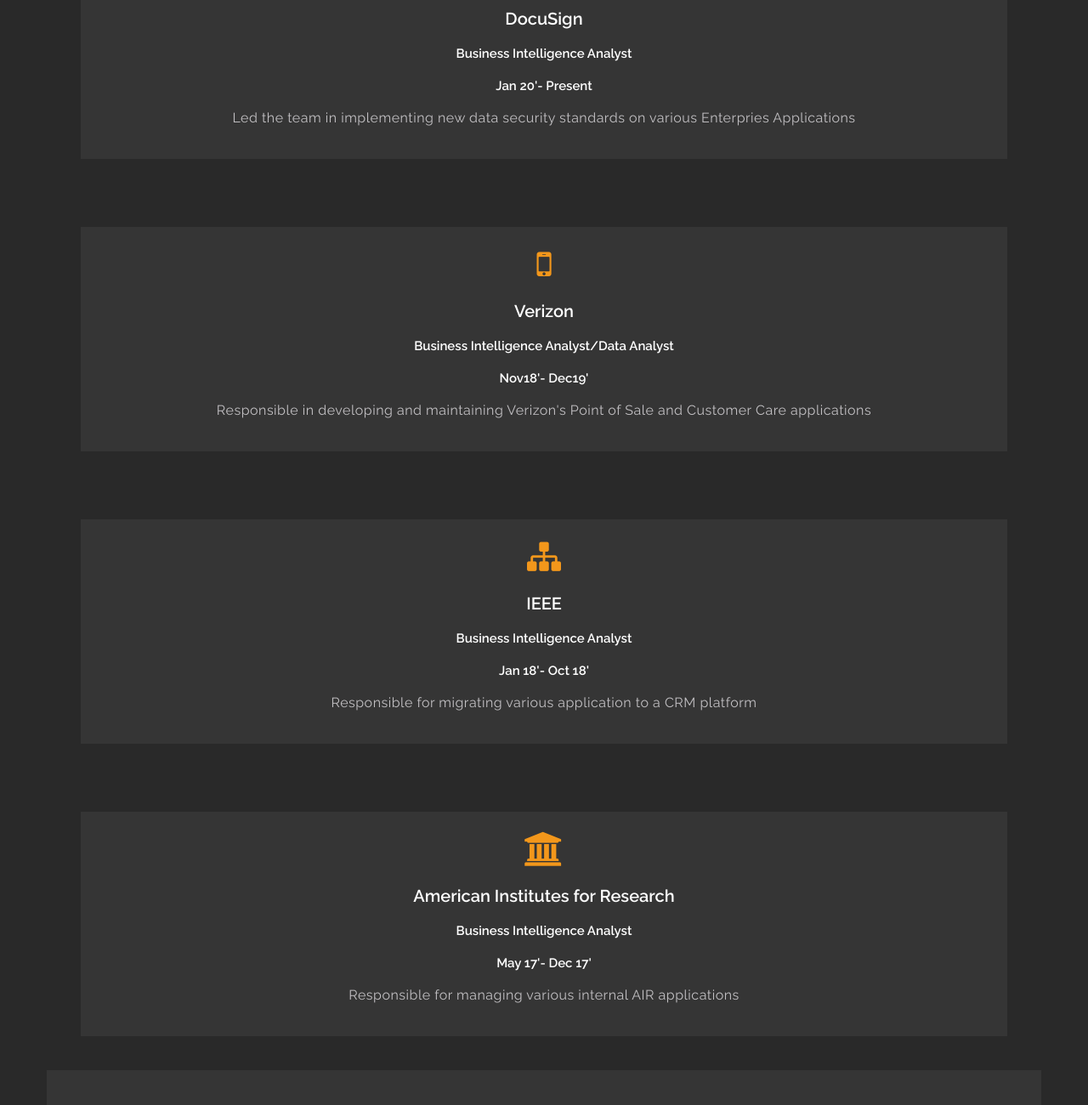
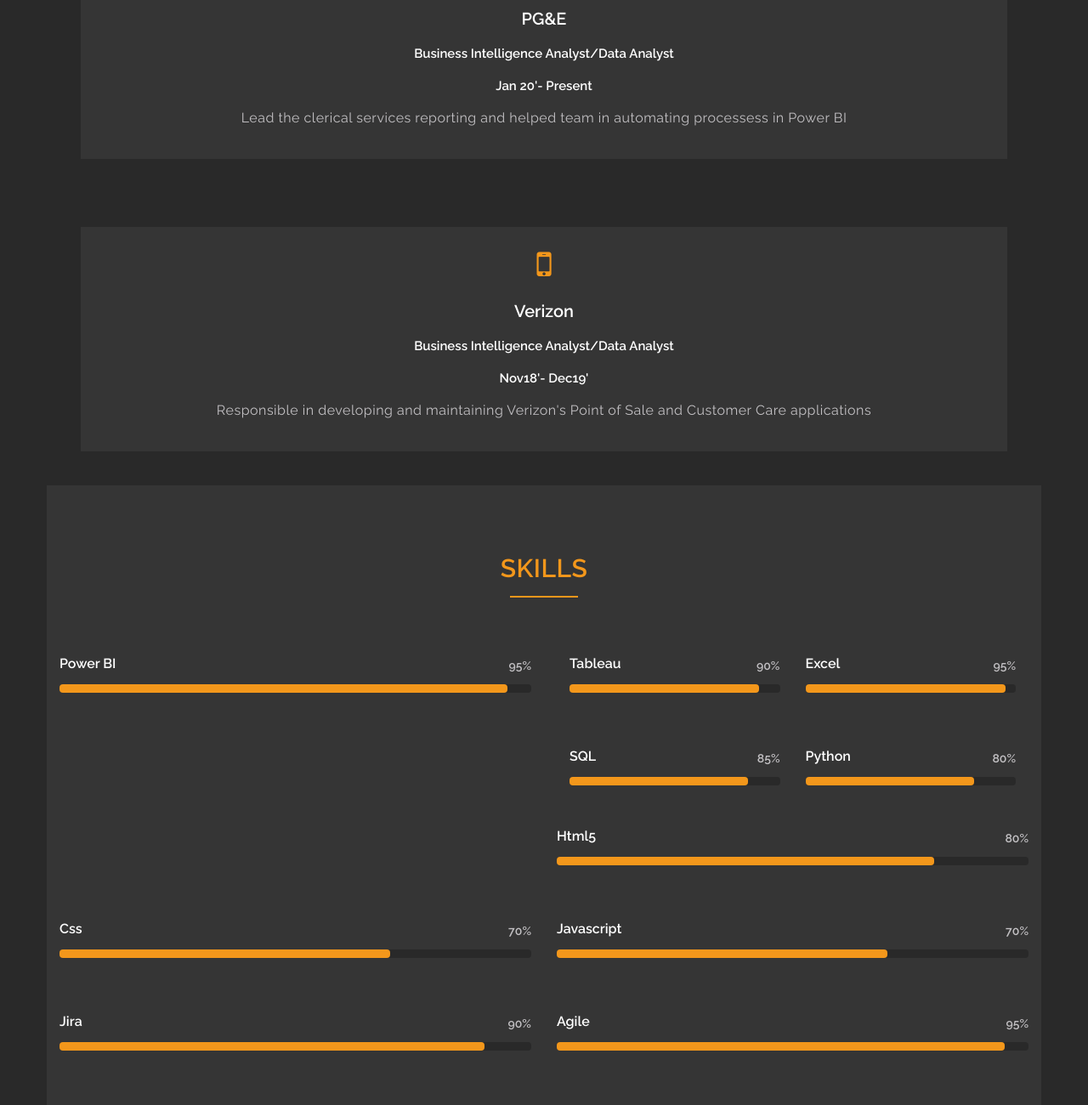
Before and after one commit to Pranavbawa/portfolio, a plain HTML site: page index.html in a window 1280 px wide. Shown: the part 2140-3440 px from the top of the page at 85% size. Drawn offline with nearby package versions, Linux system fonts and the light colour scheme.

Commit message:
Update index.html

```diff
--- a/index.html
+++ b/index.html
@@ -79,10 +79,10 @@
     		 	 	  	  <div class="icon">
     		 	 	  	  	 <span class="fa fa-laptop"></span>
     		 	 	  	  </div>
-    		 	 	  	  <h3>DocuSign</h3>
-                  <h4>Business Intelligence Analyst</h4>
+    		 	 	  	  <h3>PG&E</h3>
+                  <h4>Business Intelligence Analyst/Data Analyst</h4>
                   <h4>Jan 20'- Present</h4>
-                <p>Led the team in implementing new data security standards on various Enterpries Applications</p>
+                <p>Lead the clerical services reporting and helped team in automating processess in Power BI</p>
     		 	 	  </div>
     		 	 </div>
     		 	 <div class="card">
@@ -96,28 +96,7 @@
     		 	 	  	  <p>Responsible in developing and maintaining Verizon's Point of Sale and Customer Care applications</p>
     		 	 	  </div>
     		 	 </div>
-    		 	 <div class="card">
-    		 	 	  <div class="box">
-    		 	 	  	  <div class="icon">
-    		 	 	  	  	 <span class="fa fa-sitemap"></span>
-    		 	 	  	  </div>
-    		 	 	  	  <h3>IEEE</h3>
-					  <h4>Business Intelligence Analyst</h4>
-                  <h4>Jan 18'- Oct 18'</h4>
-    		 	 	  	  <p>Responsible for migrating various application to a CRM platform</p>
-    		 	 	  </div>
-    		 	 </div>
-    		 	 <div class="card">
-    		 	 	  <div class="box">
-    		 	 	  	  <div class="icon">
-    		 	 	  	  	 <span class="fa fa-university"></span>
-    		 	 	  	  </div>
-    		 	 	  	  <h3>American Institutes for Research</h3>
-					  <h4>Business Intelligence Analyst</h4>
-                  <h4>May 17'- Dec 17'</h4>
-    		 	 	  	  <p>Responsible for managing various internal AIR applications</p>
-    		 	 	  </div>
-    		 	 </div>
+
 
  <!-- End Service -->
 
```
